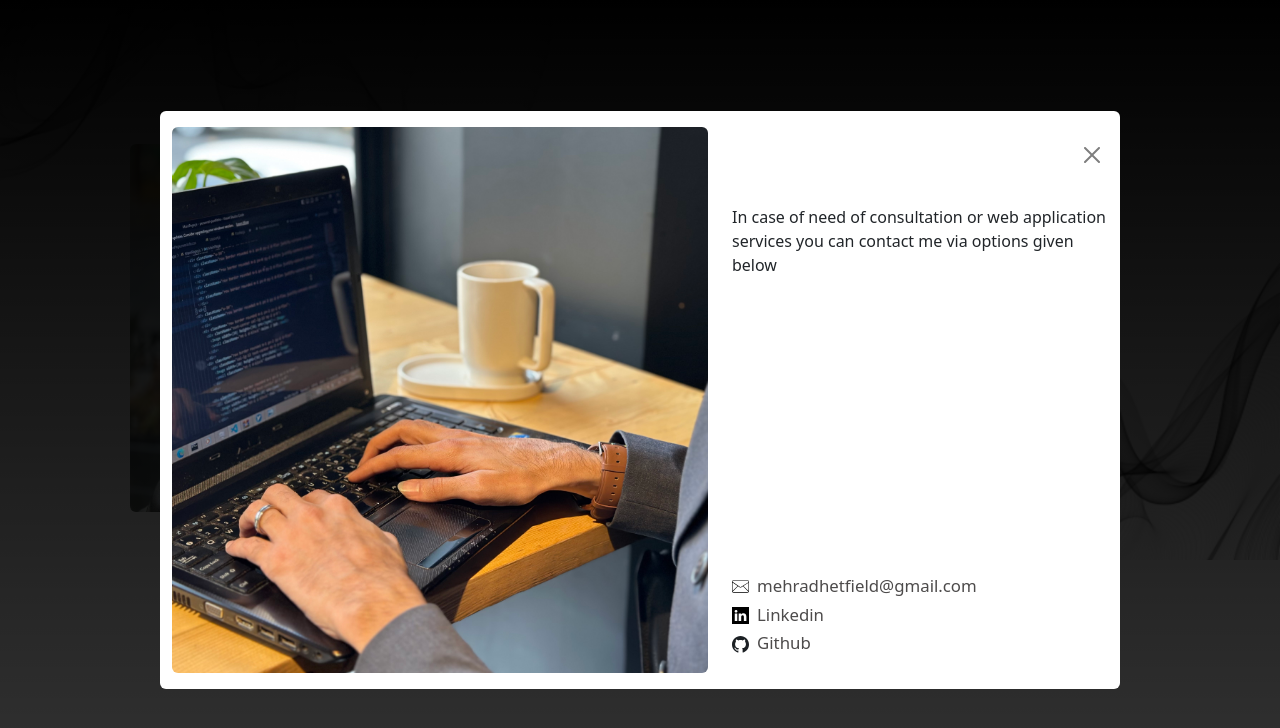
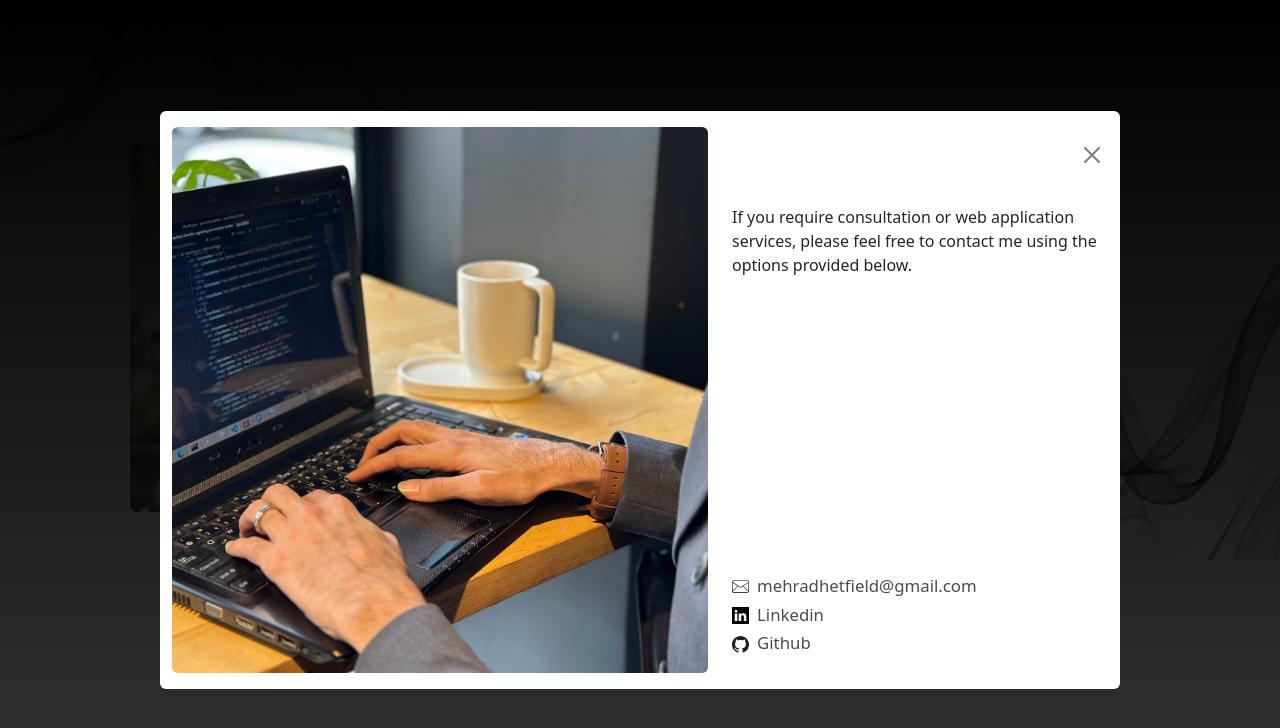
Before and after one commit to MehradKahbazi/personal-website, a Next.js app: page / in a window 1280 px wide. Both pictures are taken after a click on the link "Contact Me". Shown: the top 728 px of the page. Built offline with nearby package versions, Linux system fonts and the light colour scheme.

Commit message:
fix: modal contact text

```diff
--- a/src/components/CustomModal/CustomModal.js
+++ b/src/components/CustomModal/CustomModal.js
@@ -22,9 +22,10 @@ const CustomModal = () => {
     <div className={collapsed ? styles.collapsed : styles.menu}>
       {/* <div class="modal-dialog modal-dialog-scrollable"> */}
       <div className={`container-fluid ${styles.modalDialog}`}>
-        <div className={`row justify-content-center rounded bg-white py-3 my-3 overflow-y-auto h-100`}>
+        <div
+          className={`row justify-content-center rounded bg-white py-3 my-3 overflow-y-auto h-100`}
+        >
           <div className="col-lg-12 d-flex d-lg-none justify-content-end">
-
             <a
               href="#"
               className="btn-close mb-2"
@@ -34,14 +35,16 @@ const CustomModal = () => {
                 setCollapsed((prevState) => !prevState);
               }}
             ></a>
-
           </div>
           <div className="col-lg-7">
-            <Image src={hands}  className="img-fluid rounded-2" />
+            <Image src={hands} className="img-fluid rounded-2" />
           </div>
           <div className="col-lg-5">
             <div className="row h-100">
-              <div className={`col-lg-12 d-none d-lg-block position-relative ${styles.close}`} style={{height:'10%'}}>
+              <div
+                className={`col-lg-12 d-none d-lg-block position-relative ${styles.close}`}
+                style={{ height: "10%" }}
+              >
                 <a
                   href="#"
                   className="btn-close position-absolute end-0 m-3"
@@ -52,11 +55,16 @@ const CustomModal = () => {
                   }}
                 ></a>
               </div>
-              <div className="col-lg-12 d-flex flex-column justify-content-between pt-4 pb-3" style={{height:'90%'}}>
+              <div
+                className="col-lg-12 d-flex flex-column justify-content-between pt-4 pb-3"
+                style={{ height: "90%" }}
+              >
                 <div className="row">
                   <div className="col-12">
                     <p>
-                  In case of need of consultation or web application services you can contact me via options given below
+                      If you require consultation or web application services,
+                      please feel free to contact me using the options provided
+                      below.
                     </p>
                   </div>
                 </div>
@@ -103,7 +111,6 @@ const CustomModal = () => {
               </div>
             </div>
           </div>
-
         </div>
       </div>
     </div>
```
Lines whose indentation alone changed are shown as unchanged.
